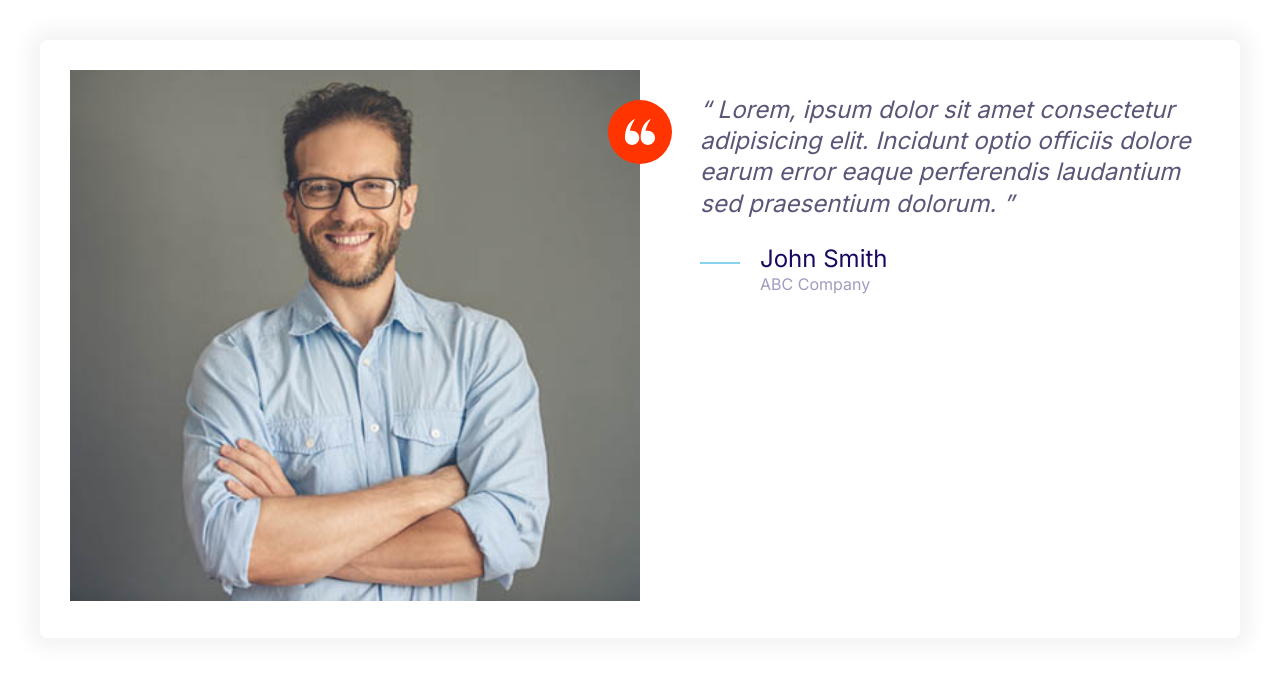
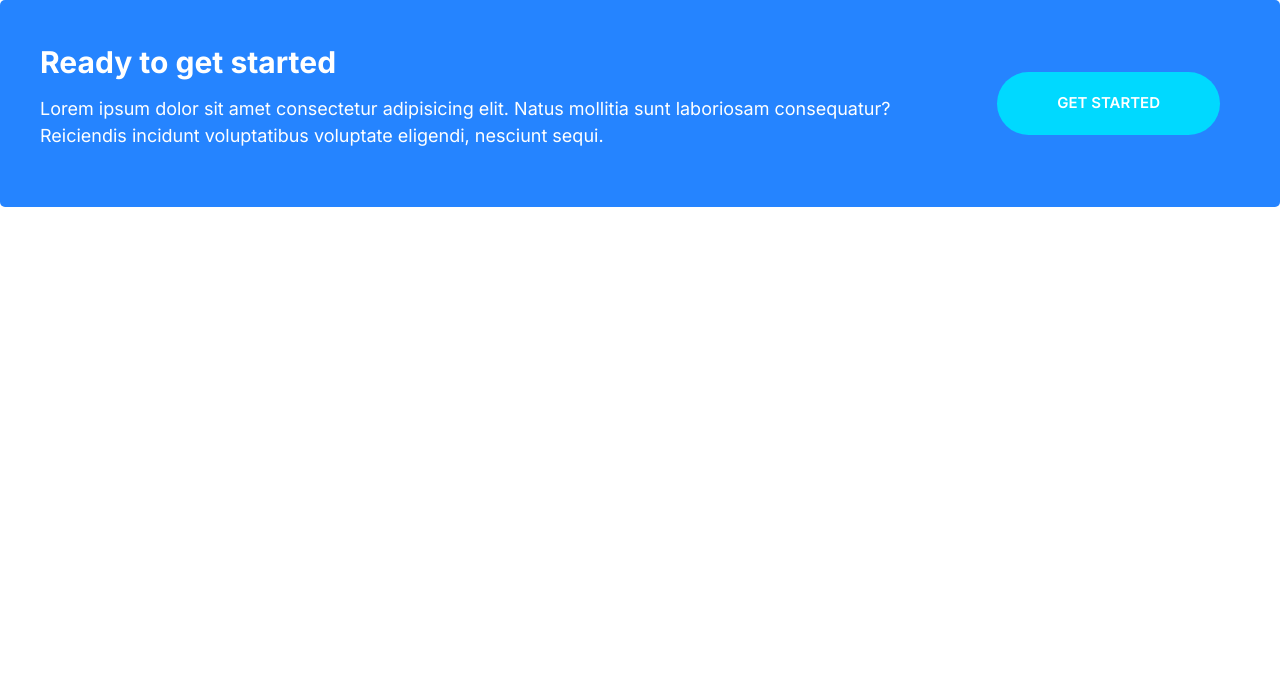
Before and after one commit to babli1111/Noshify, a plain HTML site: page index.html in a window 1280 px wide. Drawn offline with nearby package versions, Linux system fonts and the light colour scheme.

Commit message:
Build a callout component

```diff
--- a/Css/styles.css
+++ b/Css/styles.css
@@ -241,6 +241,10 @@ a {
 .btn--outline:hover {
   background: var(--color-headings);
   color: #fff;
+}
+.btn--streched {
+  padding-left: 6rem;
+  padding-right: 6rem;
 }
 
 .btn--block {
@@ -492,3 +496,38 @@ a {
     margin-right: 0;
   }
 }
+
+/*callouts*/
+
+.callout {
+  padding: 4rem;
+  border-radius: 5px;
+}
+.callout--primary {
+  background: var(--color-primary);
+  color: white;
+}
+.callout__heading {
+  color: white;
+  margin-top: 0;
+  font-size: 3rem;
+}
+.callout .btn {
+  justify-self: center;
+  align-self: center;
+}
+.callout__content {
+  text-align: center;
+}
+@media screen and (min-width: 768px) {
+  .callout .grid--1x2 {
+    grid-template-columns: 1fr auto;
+  }
+  .callout__content {
+    text-align: left;
+  }
+  .callout .btn {
+    justify-self: start;
+    margin: 0 2rem;
+  }
+}
--- a/index.html
+++ b/index.html
@@ -12,39 +12,17 @@
     <link rel="stylesheet" href="/Css/styles.css" />
     <link rel="stylesheet" href="/Css/normalize.css" />
   </head>
-  <body style="padding: 4rem">
-    <div class="card testimonial">
-      <div class="grid grid--1x2">
-        <div class="testimonial__image">
-          <img src="images/testimonial.jpg" alt="A happy, smiling customer" />
-          <span class="icon-container icon-container--accent">
-            <svg class="icon icon--white icon--small">
-              <use xlink:href="images/sprite.svg#quotes"></use>
-            </svg>
-          </span>
-        </div>
-
-        <blockquote class="quote">
-          <p class="quote__text">
-            Lorem, ipsum dolor sit amet consectetur adipisicing elit. Incidunt
-            optio officiis dolore earum error eaque perferendis laudantium sed
-            praesentium dolorum.
-          </p>
-          <footer>
-            <div class="media">
-              <div class="media__image">
-                <svg class="icon icon--primary quote__line">
-                  <use xlink:href="images/sprite.svg#line"></use>
-                </svg>
-              </div>
-              <div class="media__body">
-                <h3 class="media__title quote__author">John Smith</h3>
-                <p class="quote__organization">ABC Company</p>
-              </div>
-            </div>
-          </footer>
-        </blockquote>
-      </div>
+<div class="callout callout--primary">
+  <div class="grid grid--1x2">
+    <div class="callout__content">
+      <h2 class="callout__heading">Ready to get started</h2>
+      <p>Lorem ipsum dolor sit amet consectetur adipisicing elit.
+         Natus mollitia sunt laboriosam consequatur? Reiciendis incidunt
+         voluptatibus voluptate eligendi, nesciunt sequi.</p>
     </div>
+  <a href="" class="btn btn--secondary btn--streched ">Get Started</a>
+    </div>
+  </div>
+</div>
   </body>
 </html>
```
Also changed, not shown: Components/callout.html (added, +12 -0 lines).
